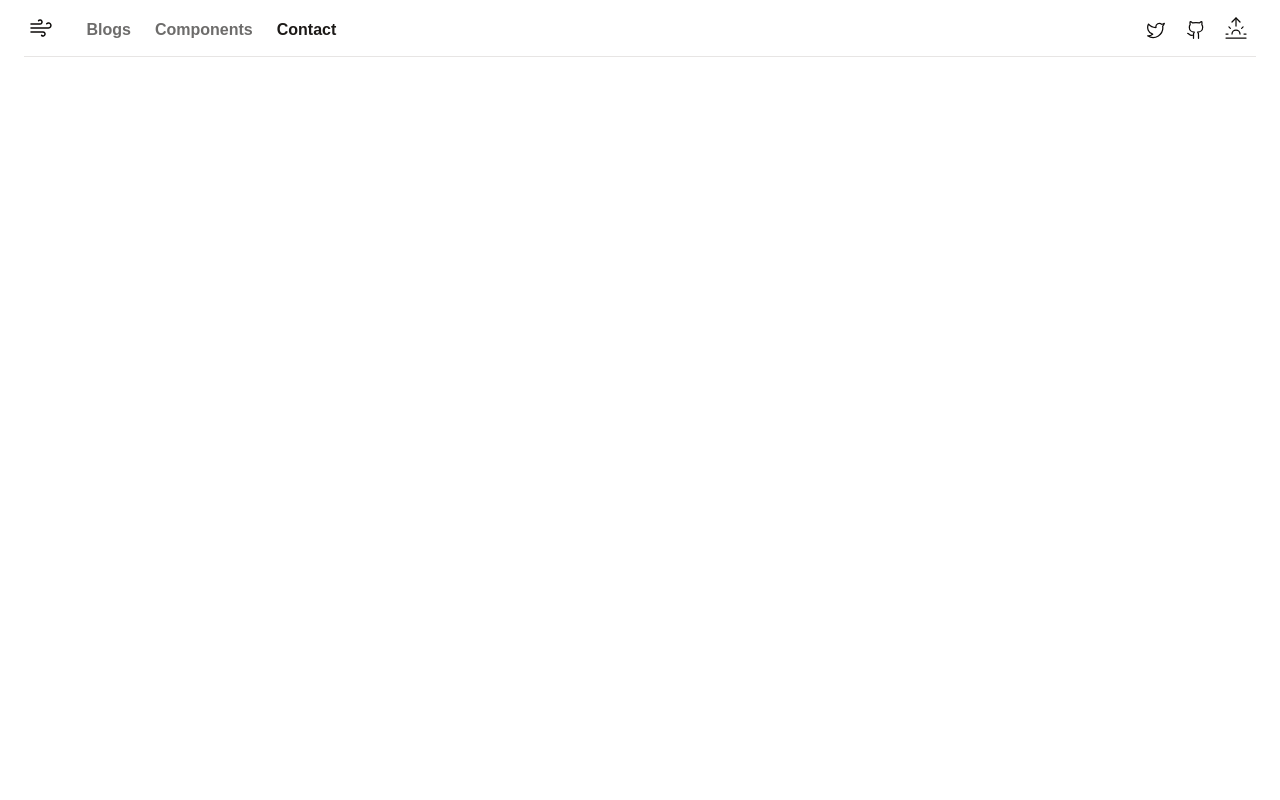
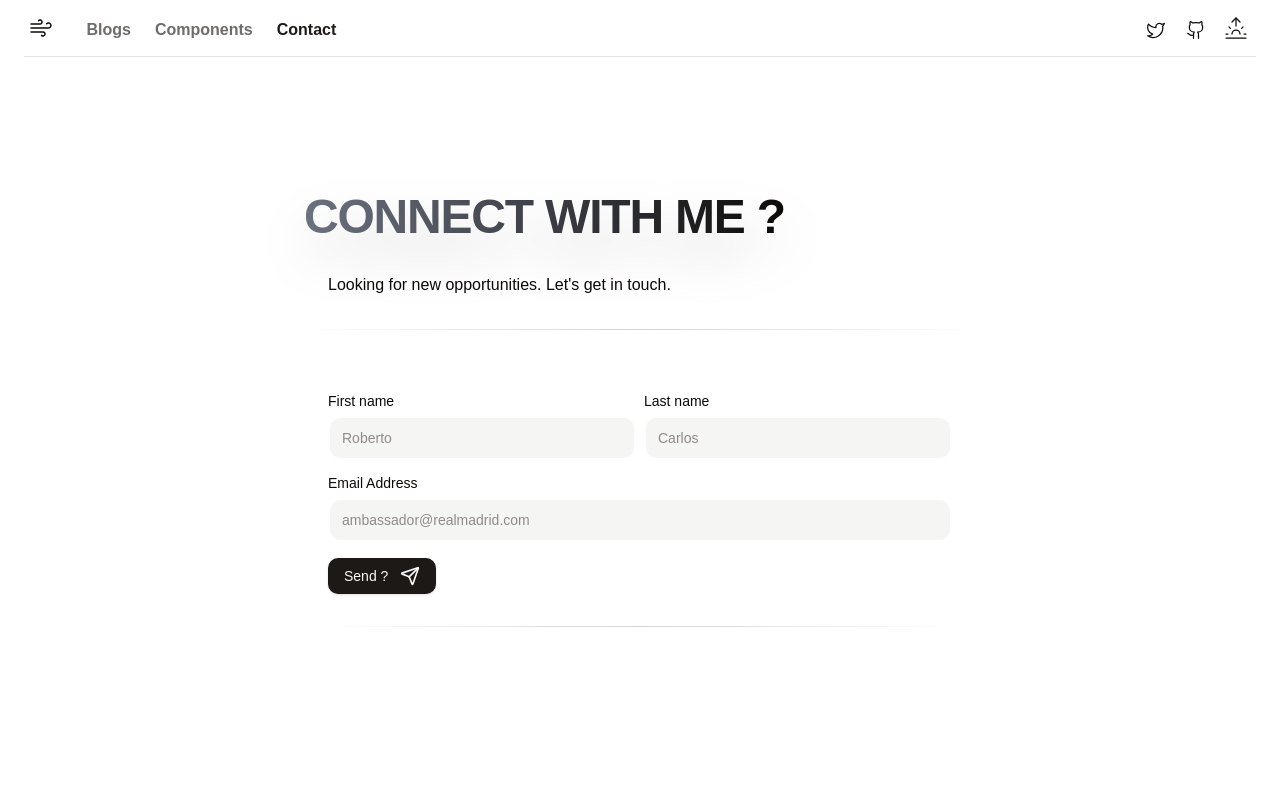
Before and after one commit to mxnan/nextjs-velite-tailwind-framer, a Next.js app: page /contact in a window 1280 px wide. Shown: the top 800 px of the page. Built offline with nearby package versions, Linux system fonts and the light colour scheme; a web font is replaced by a local one.

Commit message:
:hammer:  added form and contact page

```diff
--- a/app/(pages)/blogs/page.tsx
+++ b/app/(pages)/blogs/page.tsx
@@ -21,8 +21,8 @@ export default async function BlogsPage() {
   const displayBlogs = sortedBlogs;
   return (
     <section
-      className="w-full relative max-w-4xl mx-auto flex-1 lg:flex max-lg:space-y-32
-  py-12 md:border-b"
+      className="w-full relative max-w-4xl mx-auto flex-1 max-lg:space-y-32
+  py-12 "
     >
       {/* BlogCards div */}
       <div className="flex-1 h-max flex flex-col gap-8 ">
@@ -61,6 +61,7 @@ export default async function BlogsPage() {
           </div>
         )}
       </div>
+      <div className="bg-gradient-to-r from-transparent via-neutral-300 dark:via-neutral-700 to-transparent my-8 h-[1px] w-full" />
     </section>
   );
 }
--- a/app/(pages)/contact/page.tsx
+++ b/app/(pages)/contact/page.tsx
@@ -1,3 +1,5 @@
+import { FormSection } from '@/components/form-section';
+import { FadeText } from '@/components/mdx/fade-text';
 import { Metadata } from 'next';
 import React from 'react'
 
@@ -12,8 +14,29 @@ export async function generateMetadata(): Promise<Metadata> {
 }
 export default function ContactPage() {
   return (
-  <section>
-
+  <section className="flex-1 relative">
+      <div className="max-w-2xl mx-auto space-y-8 py-24">
+        <FadeText
+          text="Connect with me ?"
+          direction="left"
+          framerProps={{
+            hidden: { opacity: 0 },
+            show: {
+              opacity: 1,
+              transition: { duration: 1, delay: 0.3, type: "spring" },
+            },
+          }}
+          className="scroll-m-10 uppercase tracking-tight
+          text-4xl md:text-5xl
+          drop-shadow-2xl font-bold
+          bg-clip-text text-transparent bg-gradient-to-r from-gray-500 dark:from-stone-500 to-stone-950 dark:to-white"
+        />
+        <p className="font-medium max-md:text-sm md:ml-6">
+          Looking for new opportunities. Let&apos;s get in touch.
+        </p>
+        <div className="bg-gradient-to-r from-transparent via-neutral-300 dark:via-neutral-700 to-transparent my-8 h-[1px] w-full" />
+        <FormSection className="pt-8 px-6" />
+      </div>
   </section>
   )
 }
--- a/app/layout.tsx
+++ b/app/layout.tsx
@@ -5,6 +5,7 @@ import { cn } from "@/lib/utils";
 import { Providers } from "./providers";
 import Header from "@/components/navigation/header";
 import Footer from "@/components/navigation/footer";
+import { Toaster } from "@/components/ui/sonner";
 
 const sans = FontSans({ subsets: ["latin"], variable: "--font-sans" });
 
@@ -73,6 +74,7 @@ export default function RootLayout({
             <main className="flex-1 py-10">{children}</main>
           </div>
           <Footer />
+          <Toaster />
         </Providers>
       </body>
     </html>
--- /dev/null
+++ b/components/form-section.tsx
@@ -0,0 +1,148 @@
+"use client";
+import React, { useRef } from "react";
+import { cn } from "@/lib/utils";
+import { Label } from "./ui/label";
+import  {Input}  from "./ui/input";
+import { z } from "zod";
+import { Button } from "./ui/button";
+import emailjs from "@emailjs/browser";
+import { toast } from "sonner";
+import { useForm } from "react-hook-form";
+import { zodResolver } from "@hookform/resolvers/zod";
+import { Send, MailCheck, Loader2 } from "lucide-react";
+import { motion, AnimatePresence } from "framer-motion";
+
+export const formSchema = z.object({
+  firstname: z
+    .string()
+    .min(3, { message: "Firstname must be at least 3 characters." }),
+  lastname: z
+    .string()
+    .min(2, { message: "Lastname must be at least 2 characters." }),
+  email: z.string().email({ message: "Please enter a valid email." }),
+});
+
+export function FormSection({ className }: { className?: string }) {
+  const form = useForm<z.infer<typeof formSchema>>({
+    resolver: zodResolver(formSchema),
+    defaultValues: {
+      firstname: "",
+      lastname: "",
+      email: "",
+    },
+  });
+
+  const { isSubmitting, isSubmitSuccessful } = form.formState;
+
+  const formRef = useRef<HTMLFormElement | null>(null);
+
+  const onSubmit = async (values: z.infer<typeof formSchema>) => {
+    try {
+      await sendEmail(values);
+      toast.success("Email sent successfully");
+      form.reset();
+    } catch (error) {
+      toast.error("Error sending email");
+      console.error(error);
+    }
+  };
+
+  const sendEmail = (_values: z.infer<typeof formSchema>) => {
+    if (!formRef.current) return Promise.reject("Form not found");
+    return emailjs.sendForm(
+      process.env.NEXT_PUBLIC_EMAILJS_SERVICE_ID!,
+      process.env.NEXT_PUBLIC_EMAILJS_TEMPLATE_ID!,
+      formRef.current,
+      process.env.NEXT_PUBLIC_EMAILJS_PUBLIC_KEY!,
+    );
+  };
+
+  return (
+    <form ref={formRef} onSubmit={form.handleSubmit(onSubmit)} className={cn("relative", className)}>
+      <div className="flex flex-col md:flex-row space-y-2 md:space-y-0 md:space-x-2 mb-4">
+        <LabelInputContainer>
+          <Label htmlFor="firstname">First name</Label>
+          <Input
+            id="firstname"
+            placeholder="Roberto"
+            {...form.register("firstname")}
+          />
+        </LabelInputContainer>
+        <LabelInputContainer>
+          <Label htmlFor="lastname">Last name</Label>
+          <Input
+            id="lastname"
+            placeholder="Carlos"
+            {...form.register("lastname")}
+          />
+        </LabelInputContainer>
+      </div>
+      <LabelInputContainer className="mb-4">
+        <Label htmlFor="email">Email Address</Label>
+        <Input
+          id="email"
+          placeholder="ambassador@realmadrid.com"
+          type="email"
+          {...form.register("email")}
+        />
+      </LabelInputContainer>
+
+
+      <Button
+        type="submit"
+        className="relative my-3 flex items-center gap-3"
+        disabled={isSubmitting}
+      >
+        {isSubmitSuccessful ? <span>Sent !</span> : <span>Send ?</span>}
+        <AnimatePresence mode="wait" initial={false}>
+          {isSubmitting && (
+            <motion.span
+              key="loader"
+              initial={{ opacity: 0, scale: 0.5 }}
+              animate={{ opacity: 1, scale: 1 }}
+              exit={{ opacity: 0, scale: 0.5 }}
+            >
+              <Loader2 className="w-5 h-5 animate-spin" />
+            </motion.span>
+          )}
+          {!isSubmitting && !isSubmitSuccessful && (
+            <motion.span
+              key="send"
+              initial={{ opacity: 0, scale: 0.5 }}
+              animate={{ opacity: 1, scale: 1 }}
+              exit={{ opacity: 0, scale: 0.5 }}
+            >
+              <Send className="w-5 h-5" />
+            </motion.span>
+          )}
+          {!isSubmitting && isSubmitSuccessful && (
+            <motion.span
+              key="success"
+              initial={{ opacity: 0, scale: 0.5 }}
+              animate={{ opacity: 1, scale: 1 }}
+              exit={{ opacity: 0, scale: 0.5 }}
+            >
+              <MailCheck className="w-5 h-5" />
+            </motion.span>
+          )}
+        </AnimatePresence>
+      </Button>
+
+      <div className="bg-gradient-to-r from-transparent via-neutral-300 dark:via-neutral-700 to-transparent my-8 h-[1px] w-full" />
+    </form>
+  );
+}
+
+const LabelInputContainer = ({
+  children,
+  className,
+}: {
+  children: React.ReactNode;
+  className?: string;
+}) => {
+  return (
+    <div className={cn("flex flex-col space-y-2 w-full", className)}>
+      {children}
+    </div>
+  );
+};
--- a/components/mdx/base-mdx.tsx
+++ b/components/mdx/base-mdx.tsx
@@ -85,7 +85,7 @@ export const basecomponents = {
     />
   ),
   hr: ({ ...props }) => (
-    <hr className="my-4 h-1 bg-muted max-w-sm md:my-8" {...props} />
+    <hr className="my-4 h-[1px] max-w-sm md:my-8 bg-gradient-to-r from-transparent via-neutral-300 dark:via-neutral-700 to-transparent" {...props} />
   ),
   table: ({ className, ...props }: React.HTMLAttributes<HTMLTableElement>) => (
     <div className="my-6 w-full overflow-y-auto">
--- a/components/mdx/pre-with-copy.tsx
+++ b/components/mdx/pre-with-copy.tsx
@@ -1,6 +1,7 @@
 "use client";
 import React, { useState, useEffect } from "react";
 import { Icons } from "../icons";
+import { toast } from "sonner";
 
 interface PreProps extends React.HTMLAttributes<HTMLPreElement> {
   className?: string;
@@ -37,6 +38,8 @@ const Pre: React.FC<PreProps> = ({ children, className, ...props }) => {
       : extractTextContent(children);
 
     navigator.clipboard.writeText(textContent).then(() => setIsCopied(true));
+
+    toast.success("Copied to clipboard");
   };
 
   return (
--- /dev/null
+++ b/components/ui/input.tsx
@@ -0,0 +1,62 @@
+// Input component extends from shadcnui - https://ui.shadcn.com/docs/components/input
+"use client";
+import * as React from "react";
+import { cn } from "@/lib/utils";
+import { useMotionTemplate, useMotionValue, motion } from "framer-motion";
+
+export interface InputProps
+  extends React.InputHTMLAttributes<HTMLInputElement> {}
+
+const Input = React.forwardRef<HTMLInputElement, InputProps>(
+  ({ className, type, ...props }, ref) => {
+    const radius = 100; // change this to increase the rdaius of the hover effect
+    const [visible, setVisible] = React.useState(false);
+
+    let mouseX = useMotionValue(0);
+    let mouseY = useMotionValue(0);
+
+    function handleMouseMove({ currentTarget, clientX, clientY }: any) {
+      let { left, top } = currentTarget.getBoundingClientRect();
+
+      mouseX.set(clientX - left);
+      mouseY.set(clientY - top);
+    }
+    return (
+      <motion.div
+        style={{
+          background: useMotionTemplate`
+        radial-gradient(
+          ${visible ? radius + "px" : "0px"} circle at ${mouseX}px ${mouseY}px,
+          #3b82f6,
+          transparent 80%
+        )
+      `,
+        }}
+        onMouseMove={handleMouseMove}
+        onMouseEnter={() => setVisible(true)}
+        onMouseLeave={() => setVisible(false)}
+        className="p-[2px] rounded-lg transition duration-300 group/input"
+      >
+        <input
+          type={type}
+          className={cn(
+            `flex h-10 w-full border-none bg-secondary text-primary shadow-input rounded-md px-3 py-2 text-sm
+             file:border-0 file:bg-transparent
+          file:text-sm file:font-medium placeholder:text-muted-foreground/80 dark:placeholder-text-neutral-600
+          focus-visible:outline-none focus-visible:ring-[2px]  focus-visible:ring-neutral-400 dark:focus-visible:ring-neutral-600
+           disabled:cursor-not-allowed disabled:opacity-50
+
+           group-hover/input:shadow-none transition duration-400
+           `,
+            className
+          )}
+          ref={ref}
+          {...props}
+        />
+      </motion.div>
+    );
+  }
+);
+Input.displayName = "Input";
+
+export { Input };
--- /dev/null
+++ b/components/ui/label.tsx
@@ -0,0 +1,26 @@
+"use client"
+
+import * as React from "react"
+import * as LabelPrimitive from "@radix-ui/react-label"
+import { cva, type VariantProps } from "class-variance-authority"
+
+import { cn } from "@/lib/utils"
+
+const labelVariants = cva(
+  "text-sm font-medium leading-none peer-disabled:cursor-not-allowed peer-disabled:opacity-70"
+)
+
+const Label = React.forwardRef<
+  React.ElementRef<typeof LabelPrimitive.Root>,
+  React.ComponentPropsWithoutRef<typeof LabelPrimitive.Root> &
+    VariantProps<typeof labelVariants>
+>(({ className, ...props }, ref) => (
+  <LabelPrimitive.Root
+    ref={ref}
+    className={cn(labelVariants(), className)}
+    {...props}
+  />
+))
+Label.displayName = LabelPrimitive.Root.displayName
+
+export { Label }
--- /dev/null
+++ b/components/ui/sonner.tsx
@@ -0,0 +1,31 @@
+"use client"
+
+import { useTheme } from "next-themes"
+import { Toaster as Sonner } from "sonner"
+
+type ToasterProps = React.ComponentProps<typeof Sonner>
+
+const Toaster = ({ ...props }: ToasterProps) => {
+  const { theme = "system" } = useTheme()
+
+  return (
+    <Sonner
+      theme={theme as ToasterProps["theme"]}
+      className="toaster group"
+      toastOptions={{
+        classNames: {
+          toast:
+            "group toast group-[.toaster]:bg-background group-[.toaster]:text-foreground group-[.toaster]:border-border group-[.toaster]:shadow-lg",
+          description: "group-[.toast]:text-muted-foreground",
+          actionButton:
+            "group-[.toast]:bg-primary group-[.toast]:text-primary-foreground",
+          cancelButton:
+            "group-[.toast]:bg-muted group-[.toast]:text-muted-foreground",
+        },
+      }}
+      {...props}
+    />
+  )
+}
+
+export { Toaster }
```
Also changed, not shown: package.json (+7 -1 lines), 1 other file (tests, documents, lock files or other folders).
